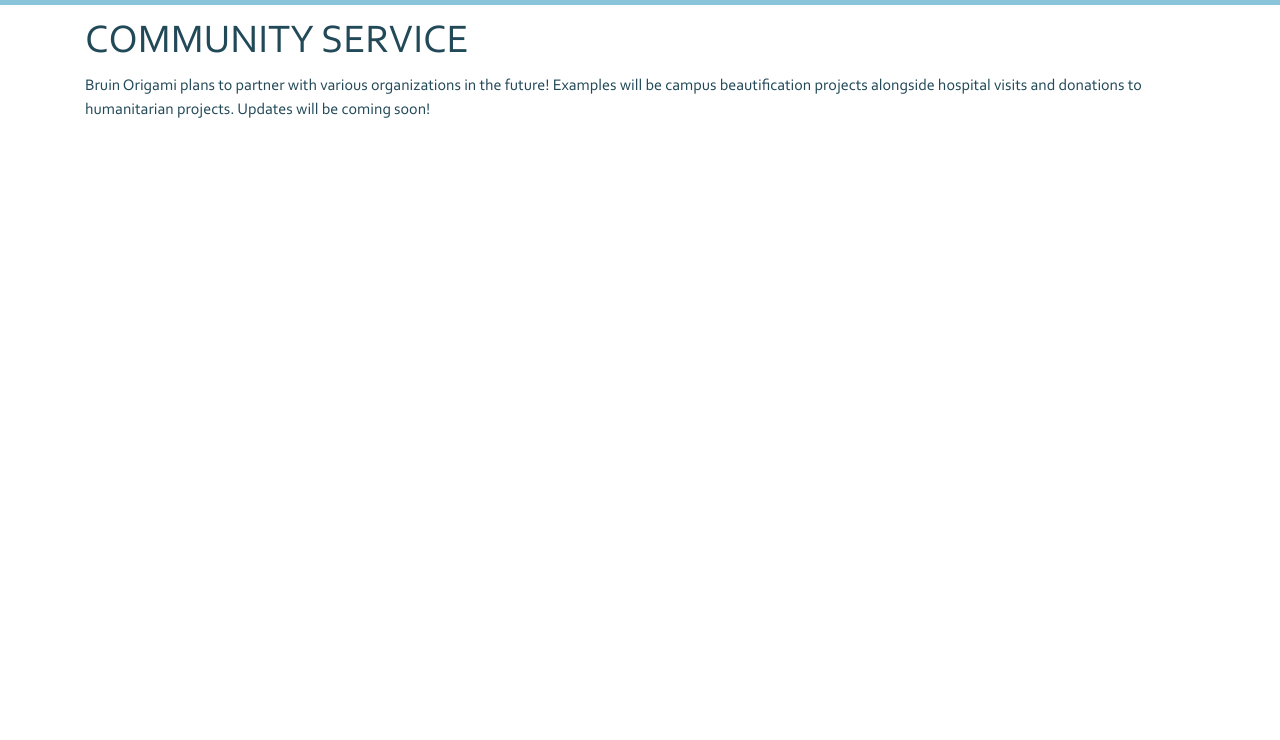
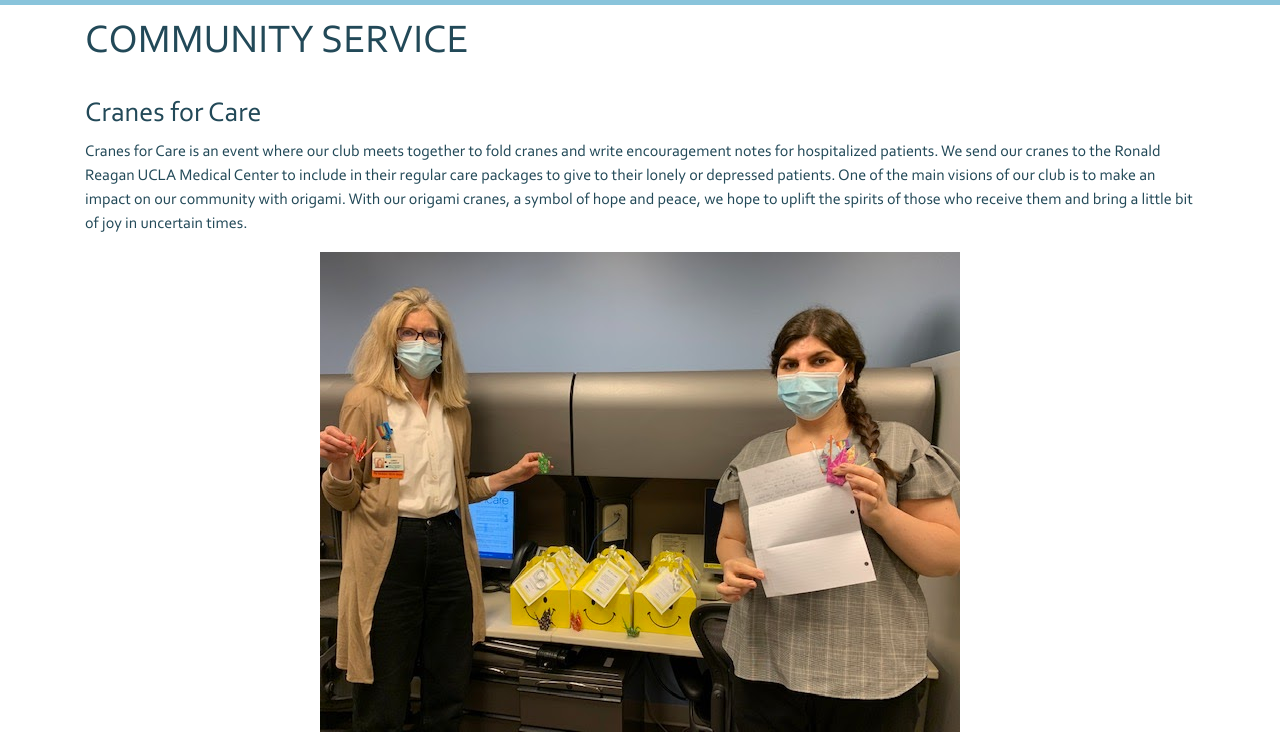
Before and after one commit to sallyseok/BOFA, a website: page src/communityservice.html in a window 1280 px wide. Shown: the part 60-800 px from the top of the page. Drawn offline with nearby package versions, Linux system fonts and the light colour scheme.

Commit message:
Updated Community Service page with Cranes for Care

```diff
--- a/src/communityservice.html
+++ b/src/communityservice.html
@@ -33,9 +33,20 @@
     </nav>
 
     <div class="container">
+
         <h1>COMMUNITY SERVICE</h1>
-        <p>Bruin Origami plans to partner with various organizations in the future! Examples will be campus beautification projects
-            alongside hospital visits and donations to humanitarian projects. Updates will be coming soon!</p>
+        <br>
+        <h3>Cranes for Care</h3>
+        <p>Cranes for Care is an event where our club meets together to fold cranes and write encouragement notes for hospitalized patients. We send our cranes to the Ronald Reagan UCLA Medical Center to include in their regular care packages to give to their lonely or depressed patients. One of the main visions of our club is to make an impact on our community with origami. With our origami cranes, a symbol of hope and peace, we hope to uplift the spirits of those who receive them and bring a little bit of joy in uncertain times.</p>
+        <div class="text-center">
+            <img class="img-fluid mx-auto d-bloc" src="../img/communityservice/IMG_1567.jpg" alt="image from event">
+            <br><br>
+            <img class="img-fluid mx-auto d-bloc" src="../img/communityservice/IMG_1569.jpg" alt="image from event">
+            <br><br>
+            <img class="img-fluid mx-auto d-bloc" src="../img/communityservice/IMG_1572 (2).jpg" alt="image from event">
+            <br><br>
+        </div>
+
     </div>
 
     <!--<script src="node_modules/jquery/dist/jquery.slim.min.js"></script>
```
Also changed, not shown: img/communityservice/IMG_1567.jpg (added), img/communityservice/IMG_1569.jpg (added), img/communityservice/IMG_1572 (2).jpg (added).
